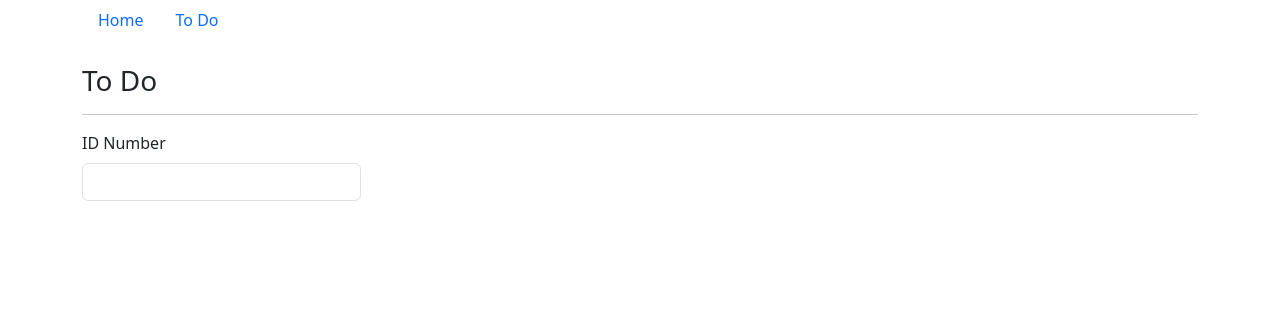
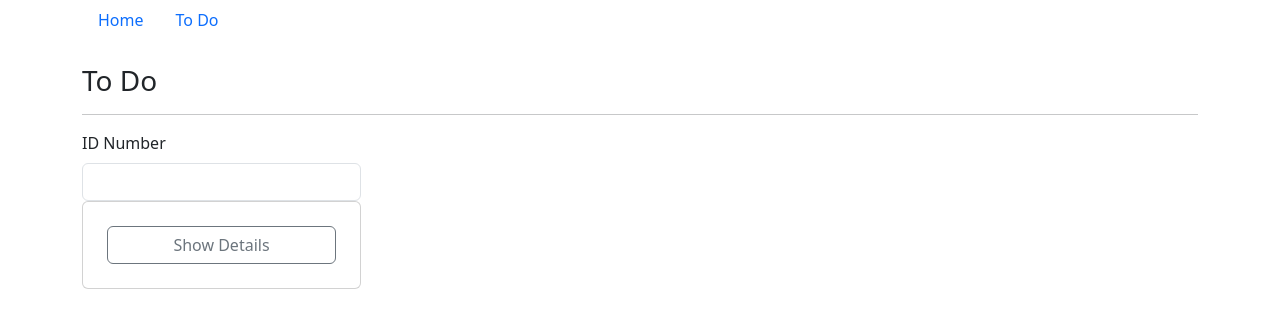
Before and after one commit to desuzaaa/workbook7, a plain HTML site: page Exercise 1/todo.html in a window 1280 px wide. Drawn offline with nearby package versions, Linux system fonts and the light colour scheme.

Commit message:
did more html

```diff
--- a/Exercise 1/todo.html
+++ b/Exercise 1/todo.html
@@ -26,9 +26,14 @@
       <h3>To Do</h3>
       <hr />
       <div class="w-25">
+        <div class="mb-3">
         <label for="idInput" class="form-label">ID Number</label>
         <input type="text" id="idInput" class="form-control" />
+        <div class="card p-4">
+        <button class="btn btn-outline-secondary">Show Details</button>
+        </div>
       </div>
+    </div>
     </main>
     <script src="scripts/todo.js"></script>
   </body>
```
